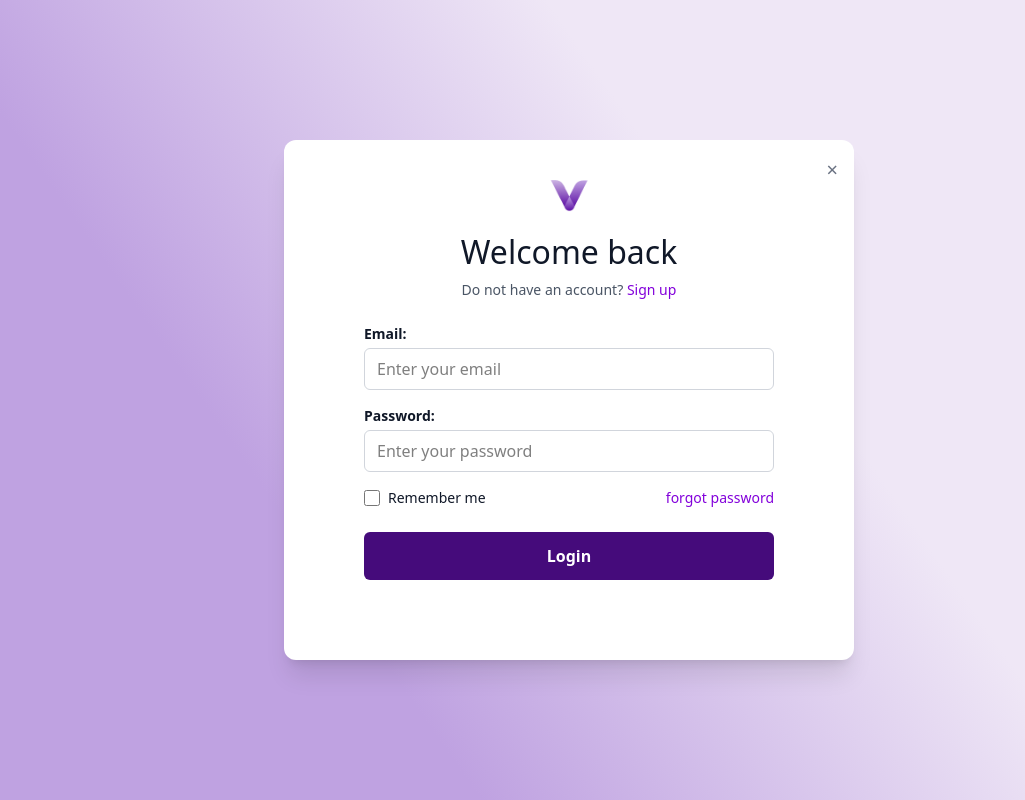
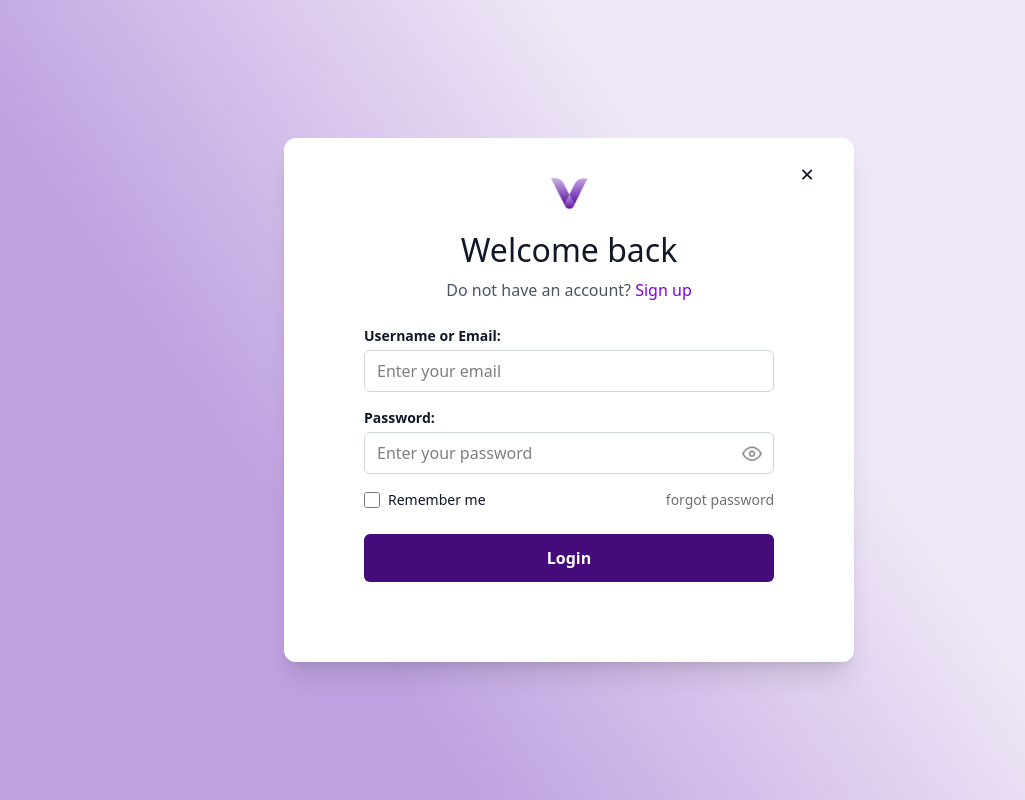
Before and after one commit to psinghal01/Vow-Frontend, a React (Vite) app: page /login in a window 1280 px wide. Shown: the whole page, without its empty margins (71-1096 px from the left). Built offline with nearby package versions, Linux system fonts and the light colour scheme.

Commit message:
ui changes

```diff
--- a/index.html
+++ b/index.html
@@ -2,7 +2,7 @@
 <html lang="en">
   <head>
     <meta charset="UTF-8" />
-    <link rel="icon" type="image/svg+xml" href="/vite.svg" />
+    <link rel="icon" type="image/png" href="/src/assets/logo.png" />
     <meta name="viewport" content="width=device-width, initial-scale=1.0" />
     <link href="https://fonts.googleapis.com/css2?family=Poppins:wght@400;500;600;700&display=swap" rel="stylesheet" />
     <title>VOW</title>
--- a/src/pages/login.jsx
+++ b/src/pages/login.jsx
@@ -1,8 +1,9 @@
 import React, { useState } from 'react';
 import logo from '../assets/logo.png';
 import X from '../assets/X.png';
+import Eye from '../assets/Eye.png';
+import EyeOff from '../assets/Eyeoff.png';
 import { Link } from 'react-router-dom';
-
 
 const Login = () => {
   const [email, setEmail] = useState('');
@@ -10,6 +11,8 @@ const Login = () => {
 
   const [password, setPassword] = useState('');
   const [passwordError, setPasswordError] = useState(false);
+
+  const [showPassword, setShowPassword] = useState(false);
 
   const validateEmail = (value) => /\S+@\S+\.\S+/.test(value);
 
@@ -36,18 +39,21 @@ const Login = () => {
       }}
     >
       <div className="bg-white p-20 pt-10 rounded-xl shadow-xl w-full max-w-[570px] relative">
-        <button className="absolute top-4 right-4 text-gray-500 hover:text-gray-700 text-xl">
+        {/* Close Button */}
+        <button className="absolute top-5 right-10 text-gray-900 text-2xl">
           &times;
         </button>
 
+        {/* Logo */}
         <div className="flex justify-center mb-4">
           <img src={logo} alt="Logo" className="h-8" />
         </div>
 
+        {/* Heading */}
         <h2 className="text-center text-[32px] font-medium text-gray-900 mb-1">
           Welcome back
         </h2>
-        <p className="text-center text-sm text-gray-600 mb-6">
+        <p className="text-center text-[16px] text-gray-600 mb-6">
           Do not have an account?{' '}
           <a href="#" className="text-purple-700 font-medium hover:underline">
             Sign up
@@ -55,10 +61,10 @@ const Login = () => {
         </p>
 
         <form>
-          {/* Email */}
+          {/* Email Field */}
           <div className="mb-4 relative">
             <label className="block text-sm font-semibold text-gray-900 mb-1">
-              Email:
+              Username or Email:
             </label>
             <input
               type="email"
@@ -80,17 +86,19 @@ const Login = () => {
               />
             )}
             {emailError && (
-              <p className="text-red-600 text-xs mt-1">Invalid email format</p>
+              <p className="text-red-600 text-xs mt-1">
+                No account found with this name or email.
+              </p>
             )}
           </div>
 
-          {/* Password */}
+        {/* Password Field */}
 <div className="mb-4 relative">
   <label className="block text-sm font-semibold text-gray-900 mb-1">
     Password:
   </label>
   <input
-              type="password"
+    type={showPassword ? 'text' : 'password'}
     value={password}
     onChange={handlePasswordChange}
     placeholder="Enter your password"
@@ -101,6 +109,22 @@ const Login = () => {
     }`}
     required
   />
+
+  {/* Toggle and Error Icons */}
+  {!passwordError && (
+    <button
+      type="button"
+      onClick={() => setShowPassword(!showPassword)}
+      className="absolute right-3 top-9"
+    >
+      <img
+        src={showPassword ? EyeOff : Eye}
+        alt="Toggle visibility"
+        className="h-5 w-5 opacity-80 hover:opacity-100 transition"
+      />
+    </button>
+  )}
+
   {passwordError && (
     <img
       src={X}
@@ -108,24 +132,29 @@ const Login = () => {
       className="absolute right-3 top-9 h-5 w-5"
     />
   )}
+
   {passwordError && (
     <p className="text-red-600 text-xs mt-1">
-                Password must be 8+ chars, include uppercase, lowercase & number
+      Invalid password. Must include uppercase, lowercase & number.
     </p>
   )}
 </div>
 
+          {/* Remember Me + Forgot Password */}
           <div className="flex items-center justify-between text-sm mb-6">
             <label className="flex items-center space-x-2">
               <input type="checkbox" className="form-checkbox h-4 w-4" />
               <span className="text-gray-900">Remember me</span>
             </label>
-               <Link to="/forgot-password" className="text-purple-700 hover:underline text-sm">
+            <Link
+              to="/forgot-password"
+              className="text-[#707070] hover:underline text-[14px]"
+            >
               forgot password
             </Link>
-
           </div>
 
+          {/* Login Button */}
           <button
             type="submit"
             className="w-full bg-[#450B7B] text-white py-3 rounded-md font-semibold hover:bg-[#3a0863] transition"
--- a/src/pages/resetsuccess.jsx
+++ b/src/pages/resetsuccess.jsx
@@ -1,5 +1,5 @@
 import React from "react";
-import checkIcon from "../assets/bigtick.png"; // <-- update path if needed
+import checkIcon from "../assets/bigtick.png";
 
 const ResetSuccess = () => {
   return (
@@ -13,7 +13,7 @@ const ResetSuccess = () => {
         }}
       >
         {/* Close (X) button */}
-        <button className="absolute top-[20px] right-[20px] text-gray-500 text-lg hover:text-gray-700 ">
+        <button className="absolute top-[18px] right-[47px] text-gray-500 text-3xl hover:text-gray-700 ">
           ×
         </button>
 
@@ -38,8 +38,9 @@ const ResetSuccess = () => {
           lineHeight: 'normal'}}>
             Password Changed
           </h2>
-          <p className="text-gray-500 text-[14px]">
-            You have successfully changed your password.
+          <p className="text-[#707070] text-[16px]"
+          style={{fontFamily: 'poppins'}}>
+            You have successfully changed your password
           </p>
         </div>
 
```
Lines whose indentation alone changed are shown as unchanged.
